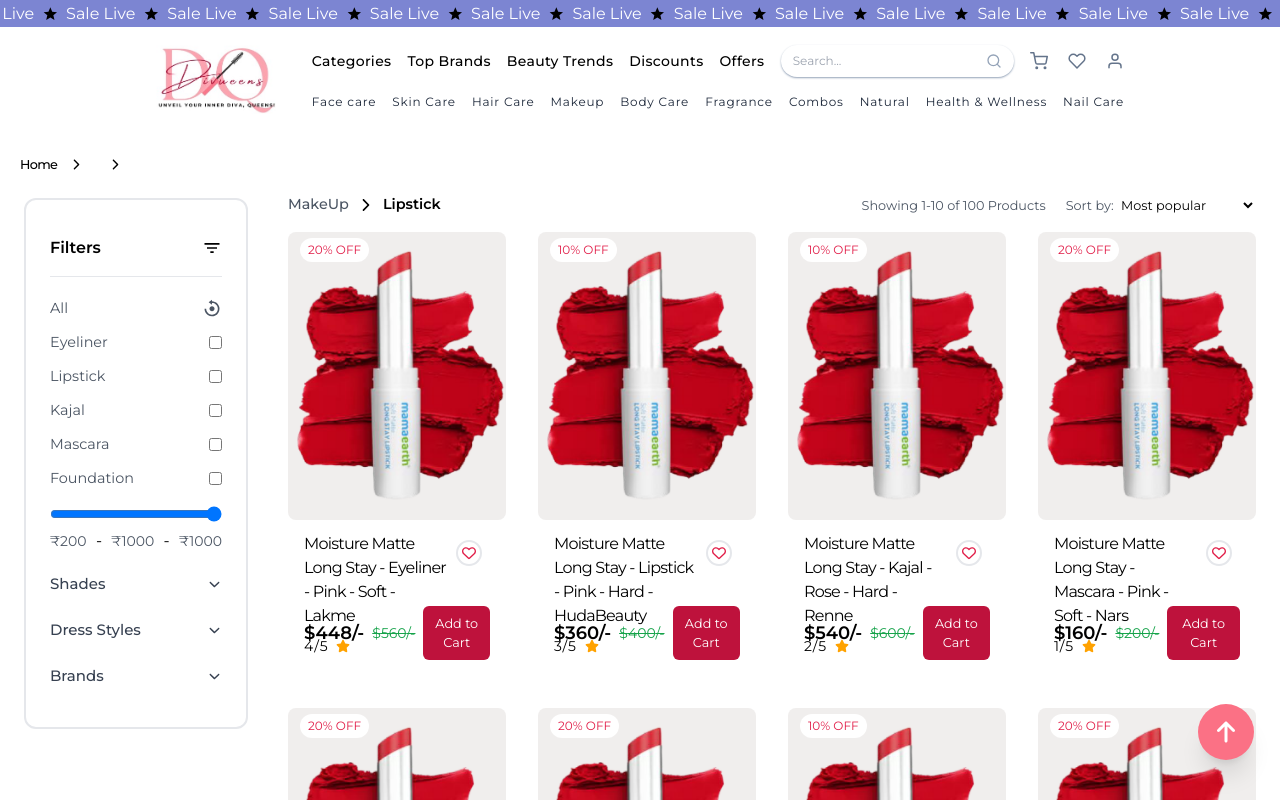
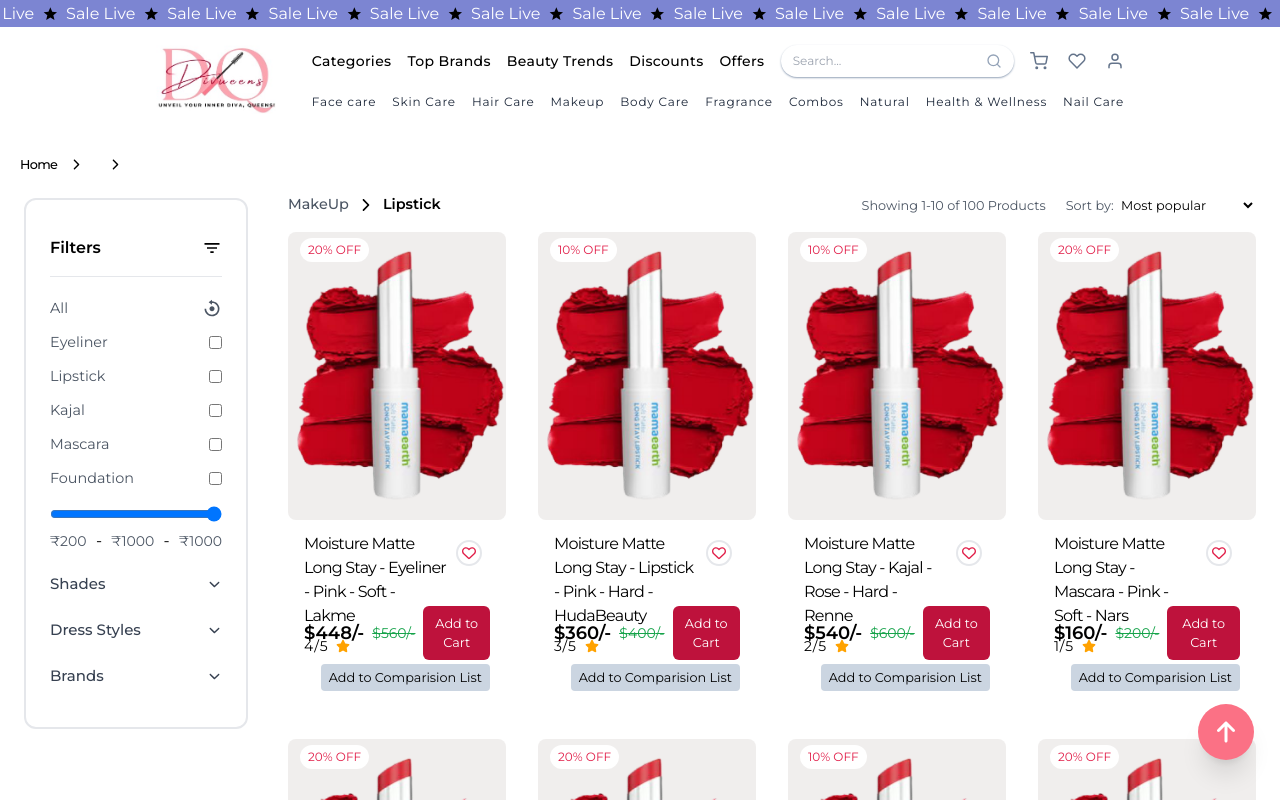
Before and after one commit to annguyenquang/BeautyShop, a React (Vite) app: page /products in a window 1280 px wide. Shown: the top 800 px of the page. Built offline with nearby package versions, Linux system fonts and the light colour scheme; a web font is replaced by a local one.

Commit message:
update: adding Add To Comparion List

```diff
--- a/src/components/ProductList/CardItem.jsx
+++ b/src/components/ProductList/CardItem.jsx
@@ -164,6 +164,11 @@
                   </button>
                 </div>
               </div>
+              <div className="flex justify-end pt-1 pe-4">
+                <button className="btn bg-slate-300 py-1 px-2 rounded text-[0.7rem] sm:text-[0.8rem]">
+                  Add to Comparision List
+                </button>
+              </div>
             </div>
           );
         })}
```
